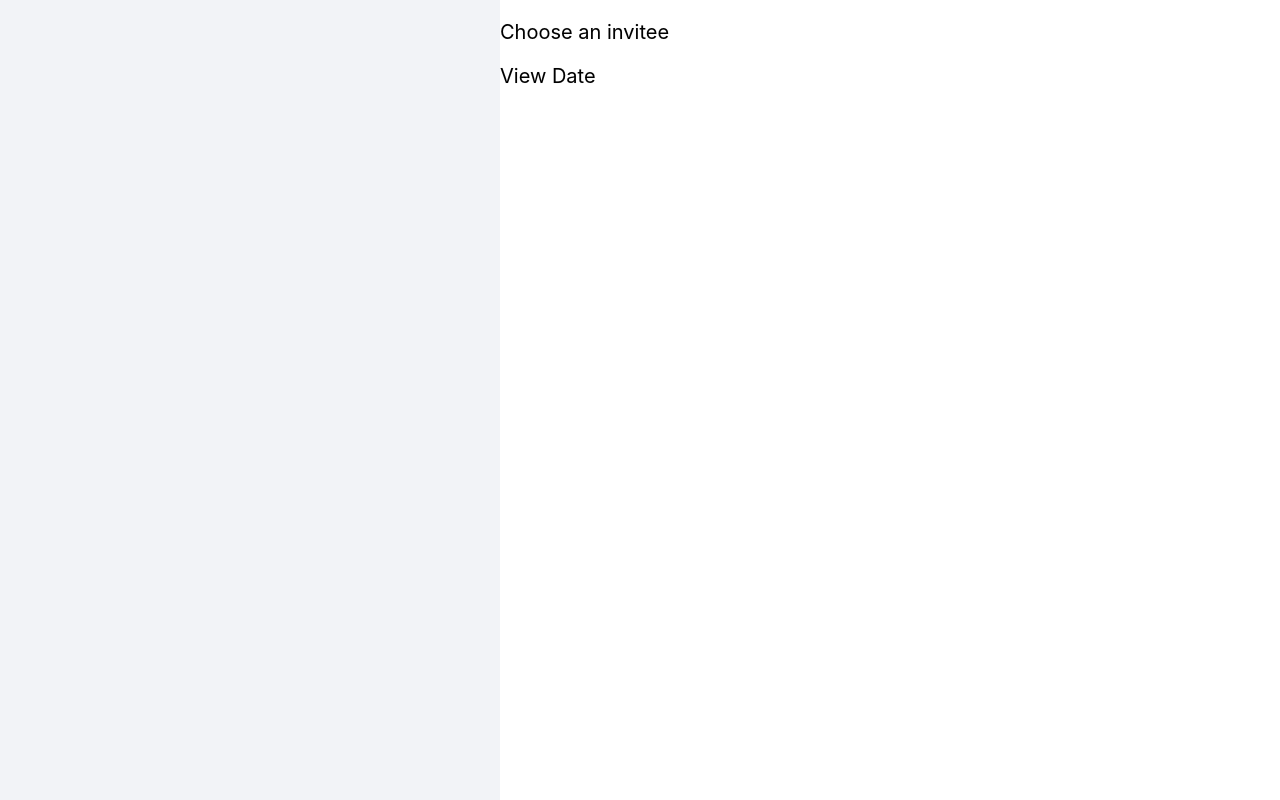
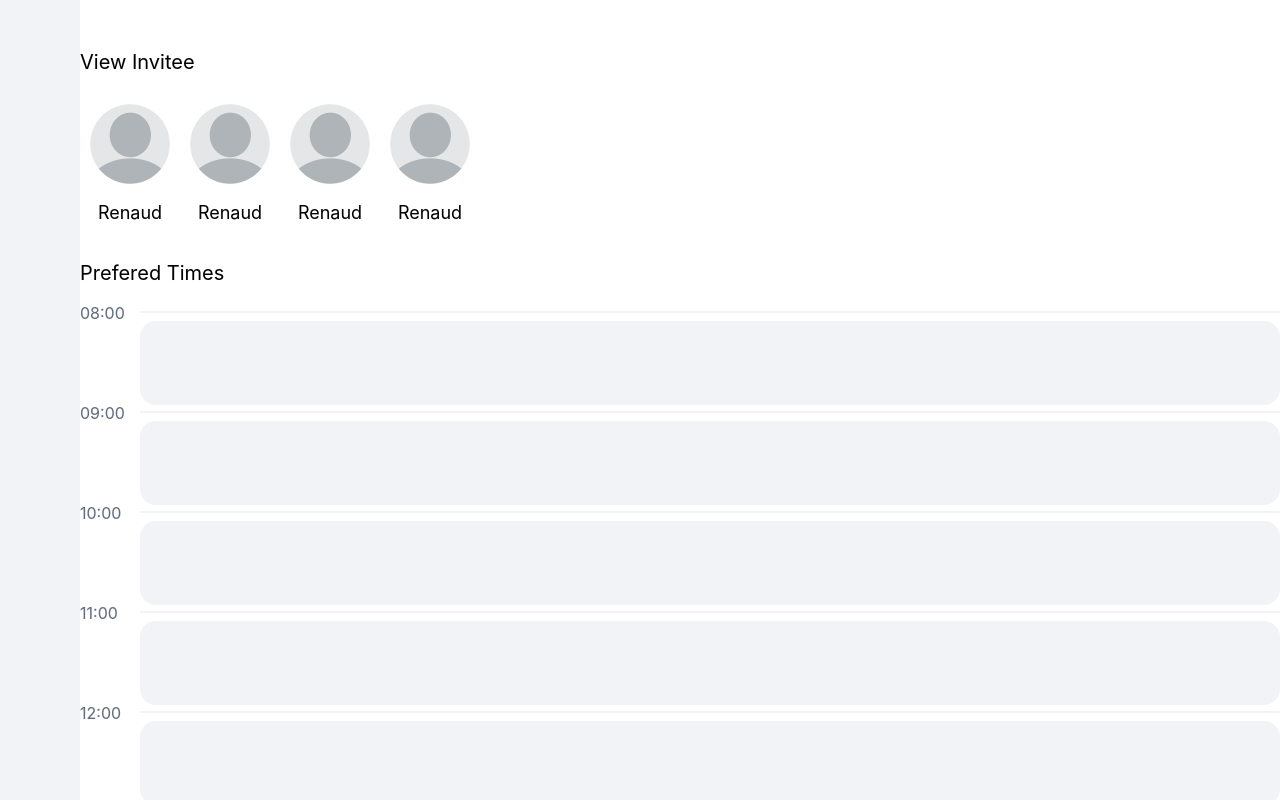
Before and after one commit to Roge-L/group-chat-phase, a React (Create React App) app in the folder frontend/: page / in a window 1280 px wide. Shown: the top 800 px of the page. Built offline with nearby package versions, Linux system fonts and the light colour scheme.

Commit message:
in progress

```diff
--- a/frontend/src/App.css
+++ b/frontend/src/App.css
@@ -13,11 +13,17 @@
 
 .main {
   flex: 1;
+  height: 100vh;
+  padding-top: 30px;
+  padding-bottom: 30px;
+  display: flex;
+  flex-direction: column;
 }
 
 .main-inner {
   margin: auto;
-  max-width: 1200px;
+  width: 1200px;
+  height: calc(100vh - 60px);
 }
 
 .label {
--- a/frontend/src/App.js
+++ b/frontend/src/App.js
@@ -1,7 +1,8 @@
+import React from 'react';
 import './App.css';
 import DatePicker from './components/DatePicker';
+import DayAvailability from './components/DayAvailability';
 import Contacts from './layout/Contacts';
-import Calendar from './layout/Calendar';
 
 function App() {
   return (
@@ -10,16 +11,16 @@ function App() {
       <header className="header">
       </header>
 
-      <sidebar className="sidebar">
-      </sidebar>
+      <div className="sidebar">
+      </div>
 
       <div className="main">
         <div className="main-inner">
-          <p className="label">Choose an invitee</p>
+          <p className="label">View Invitee</p>
           <Contacts></Contacts>
-          <p className="label">View Date</p>
-          <DatePicker></DatePicker>
-          <Calendar></Calendar>
+          <p className="label">Prefered Times</p>
+          {/* <DatePicker></DatePicker> */}
+          <DayAvailability></DayAvailability>
         </div>
       </div>
 
--- a/frontend/src/components/Contact.jsx
+++ b/frontend/src/components/Contact.jsx
@@ -1,5 +1,19 @@
-const Contacts = (props) => {
+import React from 'react';
+import '../styles/Contact.css';
 
+const Contact = (props) => {
+    /**
+     * props:
+     *  - name: name of this contact
+     *  - img: path to this contact's profile picture
+     */
+
+    return (
+        <div className="contact-main">
+            <img className="contact-img" src={props.img}></img>
+            <p className="contact-label">{props.name}</p>
+        </div>
+    )
 }
 
-export default Contacts;
+export default Contact;
--- /dev/null
+++ b/frontend/src/components/DayAvailability.jsx
@@ -0,0 +1,42 @@
+import React from 'react';
+import '../styles/DayAvailability.css';
+import { useState } from "react";
+
+const Entry = (props) => {
+
+    function formatTime(time) {
+        if (time < 10)
+            return `0${time}:00`;
+        else
+            return `${time}:00`
+    }
+
+    return (
+        <div className="entry-outer">
+            <div className="entry-outer-time">{formatTime(props.time)}</div>
+            <div className="entry-inner">
+                <div className="entry-inner-line">line</div>
+                <div className="entry-inner-wrapper">
+                    <div >10:00 11:00</div>
+                    <div>people</div>
+                </div>
+            </div>
+        </div>
+    )
+}
+
+const DayAvailability = () => {
+
+    const [schedule, setSchedule] = useState([]);
+    const start = 8
+    const nHours = 10
+    const hoursArr =  Array.from(Array(nHours), (_, index) => index + 1).map(n => n + start - 1);
+
+    return (
+        <div className="day-availability-main">
+            {hoursArr.map(n => <Entry time={n}></Entry>)}
+        </div>
+    )
+}
+
+export default DayAvailability;
--- a/frontend/src/layout/Calendar.jsx
+++ /dev/null
@@ -1,5 +0,0 @@
-const Contacts = (props) => {
-
-}
-
-export default Contacts;
--- a/frontend/src/layout/Contacts.jsx
+++ b/frontend/src/layout/Contacts.jsx
@@ -1,8 +1,16 @@
+import React from 'react';
+import "../styles/Contacts.css";
 import Contact from '../components/Contact';
 
 const Contacts = (props) => {
     return (
-        <Contact></Contact>
+        <div className="contacts-main">
+            <Contact name="Renaud" img={require('../resources/blank_profile.png')}></Contact>
+            <Contact name="Renaud" img={require('../resources/blank_profile.png')}></Contact>
+            <Contact name="Renaud" img={require('../resources/blank_profile.png')}></Contact>
+            <Contact name="Renaud" img={require('../resources/blank_profile.png')}></Contact>
+        </div>
+
     );
 }
 
--- /dev/null
+++ b/frontend/src/styles/Contact.css
@@ -0,0 +1,17 @@
+.contact-main {
+    width: 100px;
+    cursor: pointer;
+}
+
+.contact-img {
+    width: 100%;
+    height: auto;
+    padding: 10%;
+    padding-bottom: 0%;
+}
+
+.contact-label {
+    font-size: 18px;
+    color: black;
+    text-align: center;
+}
--- /dev/null
+++ b/frontend/src/styles/Contacts.css
@@ -0,0 +1,4 @@
+.contacts-main {
+    display: flex;
+    flex-direction: row;
+}
--- /dev/null
+++ b/frontend/src/styles/DayAvailability.css
@@ -0,0 +1,37 @@
+.entry-outer {
+    width: 100%;
+    height: 100px;
+    font-size: 16px;
+    display: flex;
+    flex-direction: row;
+}
+
+.entry-outer-time {
+    font-size: 16px;
+    line-height: 16px;
+    width: 60px;
+    color: #636f82;
+}
+
+.entry-inner {
+    flex: 1;
+    display: flex;
+    flex-direction: column;
+}
+
+.entry-inner-line {
+    height: 8px;
+    border-bottom: 2px solid #f2f3f7;
+}
+
+.entry-inner-wrapper {
+    margin-top: 8px;
+    background-color: #f2f3f7;
+    height: calc(100% - 12px);
+    border-radius: 16px;
+}
+
+.day-availability-main {
+    flex: 1;
+    overflow-y: scroll;
+}
```
Also changed, not shown: frontend/package.json (+6 -3 lines), frontend/src/components/DayPlanner.jsx (deleted), frontend/src/resources/blank_profile.png (added), 1 other file (tests, documents, lock files or other folders).
